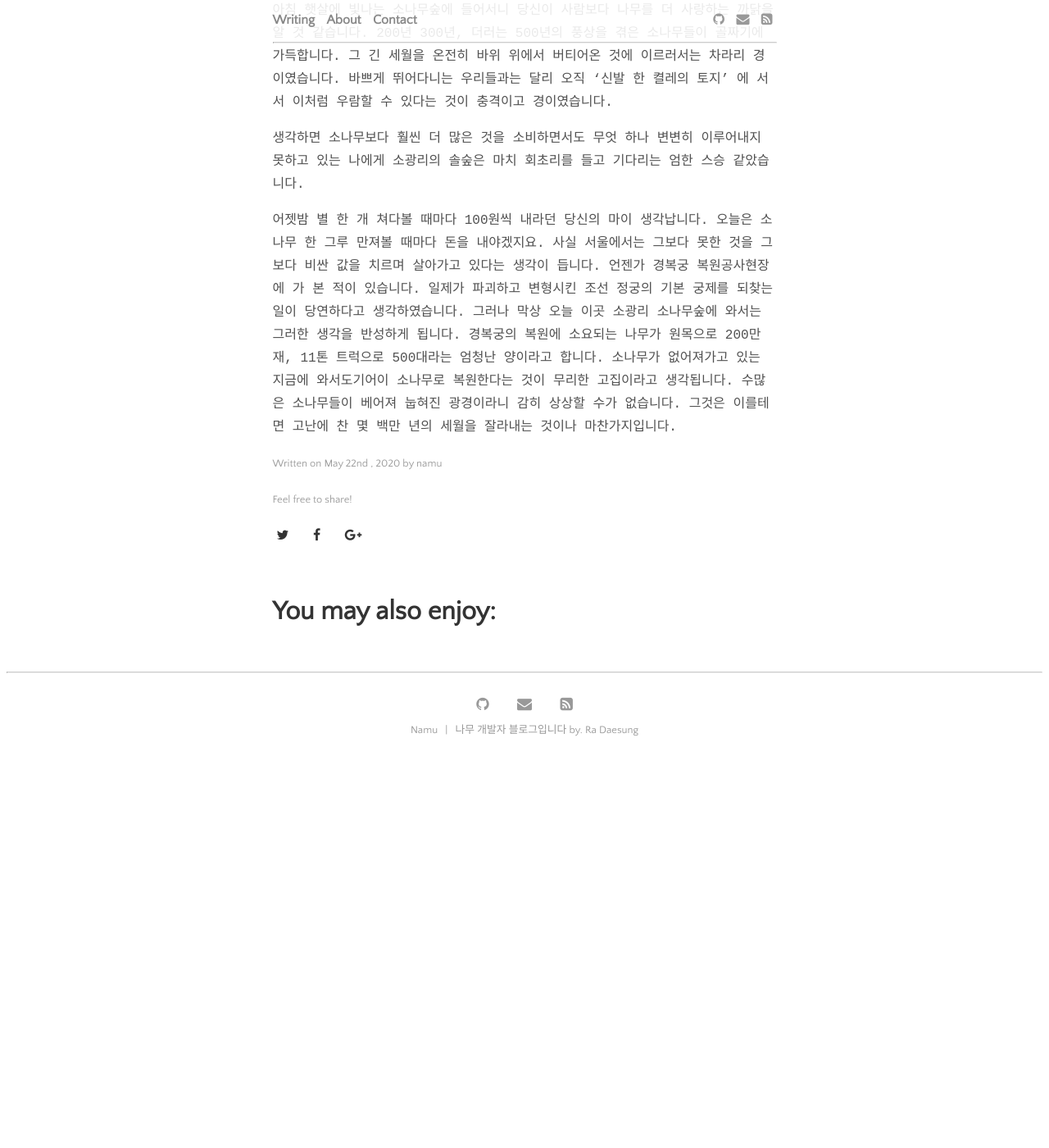
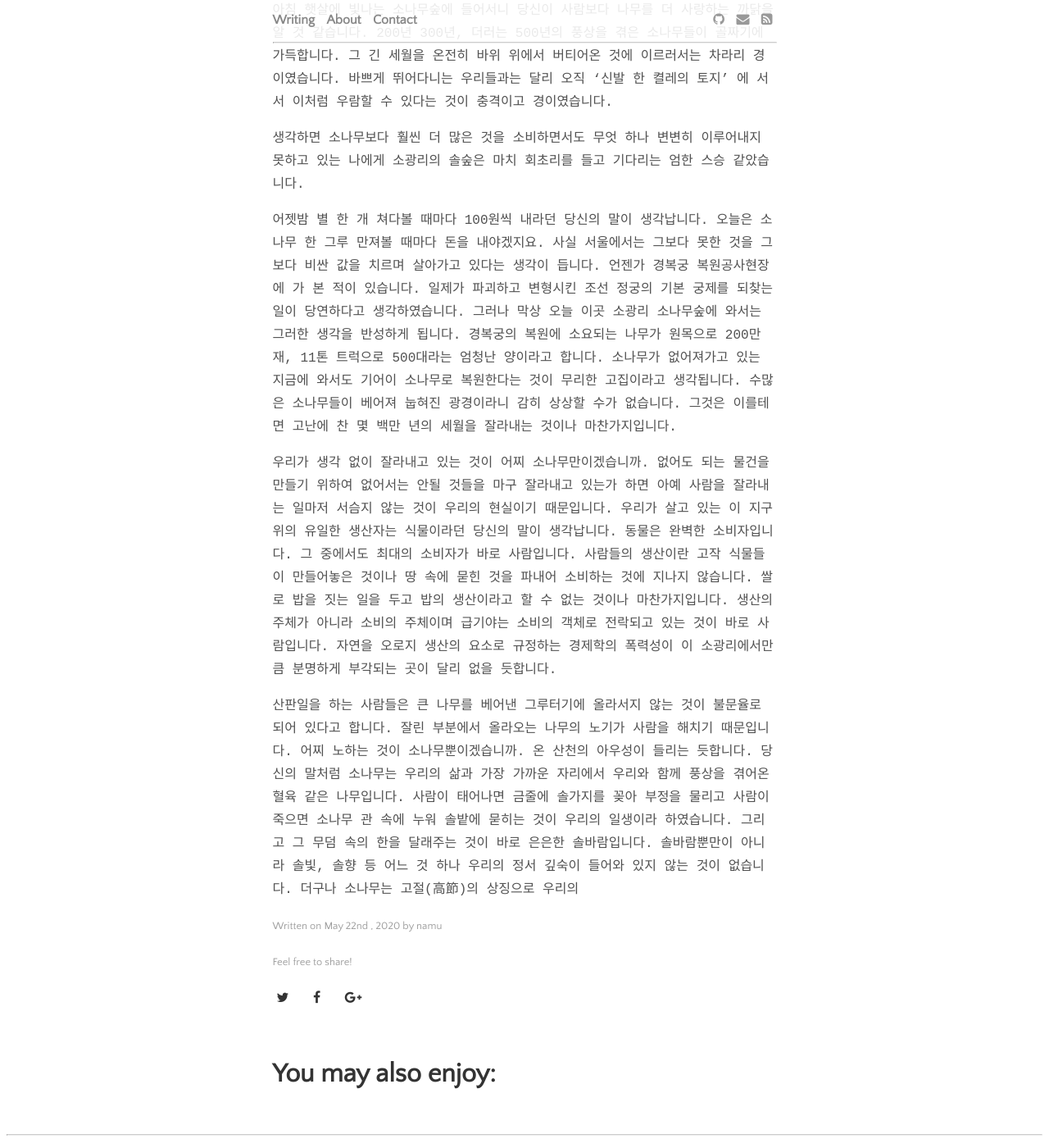
Before and after one commit to daesungRa/namu, a Jekyll site: the page built from _posts/2020-05-23-namu.markdown, in a window 1280 px wide and 1400 px high, scrolled down 764 px. Shown: the whole window at 82% size. Built offline with Jekyll 4.4.1, drawn with Linux system fonts in a browser that asks for light colours; some web fonts are replaced; before the commit the page ends 1716 px from its top, so only the background shows below that.

Commit message:
namu: Add namu contents

```diff
--- a/_posts/2020-05-23-namu.markdown
+++ b/_posts/2020-05-23-namu.markdown
@@ -18,13 +18,32 @@ image-view: true
 생각하면 소나무보다 훨씬 더 많은 것을 소비하면서도 무엇 하나 변변히 이루어내지 못하고 있는 나에게 소광리의 솔숲은
 마치 회초리를 들고 기다리는 엄한 스승 같았습니다.
 
-어젯밤 별 한 개 쳐다볼 때마다 100원씩 내라던 당신의 마이 생각납니다.
+어젯밤 별 한 개 쳐다볼 때마다 100원씩 내라던 당신의 말이 생각납니다.
 오늘은 소나무 한 그루 만져볼 때마다 돈을 내야겠지요.
 사실 서울에서는 그보다 못한 것을 그보다 비싼 값을 치르며 살아가고 있다는 생각이 듭니다.
 언젠가 경복궁 복원공사현장에 가 본 적이 있습니다.
 일제가 파괴하고 변형시킨 조선 정궁의 기본 궁제를 되찾는 일이 당연하다고 생각하였습니다.
 그러나 막상 오늘 이곳 소광리 소나무숲에 와서는 그러한 생각을 반성하게 됩니다.
 경복궁의 복원에 소요되는 나무가 원목으로 200만 재, 11톤 트럭으로 500대라는 엄청난 양이라고 합니다.
-소나무가 없어져가고 있는 지금에 와서도기어이 소나무로 복원한다는 것이 무리한 고집이라고 생각됩니다.
+소나무가 없어져가고 있는 지금에 와서도 기어이 소나무로 복원한다는 것이 무리한 고집이라고 생각됩니다.
 수많은 소나무들이 베어져 눕혀진 광경이라니 감히 상상할 수가 없습니다.
 그것은 이를테면 고난에 찬 몇 백만 년의 세월을 잘라내는 것이나 마찬가지입니다.
+
+우리가 생각 없이 잘라내고 있는 것이 어찌 소나무만이겠습니까.
+없어도 되는 물건을 만들기 위하여 없어서는 안될 것들을 마구 잘라내고 있는가 하면
+아예 사람을 잘라내는 일마저 서슴지 않는 것이 우리의 현실이기 때문입니다.
+우리가 살고 있는 이 지구 위의 유일한 생산자는 식물이라던 당신의 말이 생각납니다.
+동물은 완벽한 소비자입니다. 그 중에서도 최대의 소비자가 바로 사람입니다.
+사람들의 생산이란 고작 식물들이 만들어놓은 것이나 땅 속에 묻힌 것을 파내어 소비하는 것에 지나지 않습니다.
+쌀로 밥을 짓는 일을 두고 밥의 생산이라고 할 수 없는 것이나 마찬가지입니다.
+생산의 주체가 아니라 소비의 주체이며 급기야는 소비의 객체로 전락되고 있는 것이 바로 사람입니다.
+자연을 오로지 생산의 요소로 규정하는 경제학의 폭력성이 이 소광리에서만큼 분명하게 부각되는 곳이 달리 없을 듯합니다.
+
+산판일을 하는 사람들은 큰 나무를 베어낸 그루터기에 올라서지 않는 것이 불문율로 되어 있다고 합니다.
+잘린 부분에서 올라오는 나무의 노기가 사람을 해치기 때문입니다.
+어찌 노하는 것이 소나무뿐이겠습니까. 온 산천의 아우성이 들리는 듯합니다.
+당신의 말처럼 소나무는 우리의 삶과 가장 가까운 자리에서 우리와 함께 풍상을 겪어온 혈육 같은 나무입니다.
+사람이 태어나면 금줄에 솔가지를 꽂아 부정을 물리고 사람이 죽으면 소나무 관 속에 누워 솔밭에 묻히는 것이 우리의 일생이라 하였습니다.
+그리고 그 무덤 속의 한을 달래주는 것이 바로 은은한 솔바람입니다.
+솔바람뿐만이 아니라 솔빛, 솔향 등 어느 것 하나 우리의 정서 깊숙이 들어와 있지 않는 것이 없습니다.
+더구나 소나무는 고절(高節)의 상징으로 우리의
```
Also changed, not shown: _posts/2020-05-06-new-post.markdown (+9 -4 lines).
